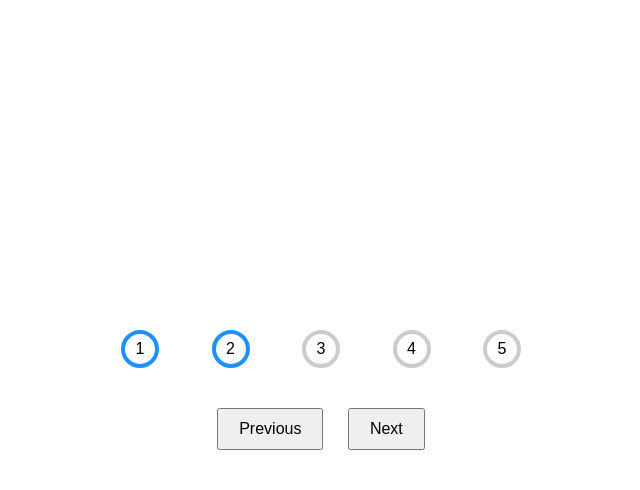
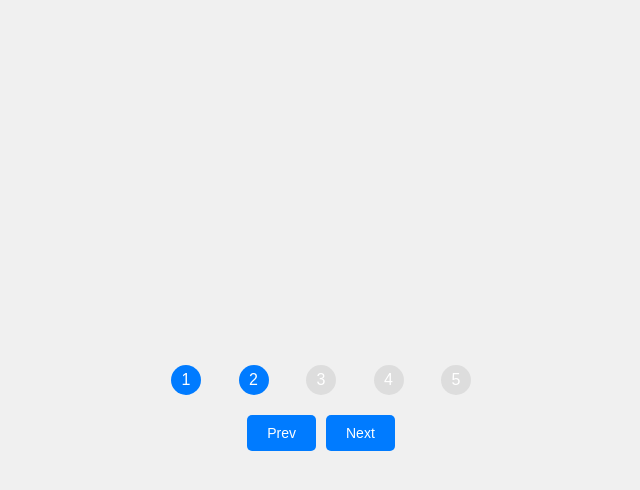
Before and after one commit to acciojob/progress-bar-Kanchanprajapat, a website: page main.html in a window 1280 px wide. Both pictures are taken after a click on the button "Next". Shown: the whole page, without its empty margins (319-959 px from the left). Drawn offline with Linux system fonts and the light colour scheme.

Commit message:
created a submission

```diff
--- a/main.html
+++ b/main.html
@@ -1,29 +1,23 @@
 <!DOCTYPE html>
-
-<html>
-
+<html lang="en">
 <head>
-	<link rel="stylesheet" href="styles.css">
+    <meta charset="UTF-8">
+    <meta name="viewport" content="width=device-width, initial-scale=1.0">
+    <title>Progress Bar</title>
+    <link rel="stylesheet" href="styles.css">
 </head>
-
 <body>
-	<!-- the entire body must be written by student -->
-	 <div class="progress-bar">
-        <div id="circle-1" class="circle active">1</div>
-        <div id="circle-2" class="circle">2</div>
-        <div id="circle-3" class="circle">3</div>
-        <div id="circle-4" class="circle">4</div>
-        <div id="circle-5" class="circle">5</div>
+    <div class="progress-container">
+        <div class="circle active" id="circle-1">1</div>
+        <div class="circle" id="circle-2">2</div>
+        <div class="circle" id="circle-3">3</div>
+        <div class="circle" id="circle-4">4</div>
+        <div class="circle" id="circle-5">5</div>
     </div>
-
     <div class="buttons">
-        <button id="prev" disabled>Previous</button>
+        <button id="prev" disabled>Prev</button>
         <button id="next">Next</button>
     </div>
-
-    <script type="text/javascript" src="./script.js">
-</script>
-
+    <script src="script.js"></script>
 </body>
-
 </html>
--- a/script.js
+++ b/script.js
@@ -1,45 +1,45 @@
 //your JS code here. If required.
-document.addEventListener("DOMContentLoaded", function () {
-  const circles = document.querySelectorAll(".circle");
-  const prevButton = document.getElementById("prev");
-  const nextButton = document.getElementById("next");
-  let currentActive = 0;
+const prevButton = document.getElementById('prev');
+const nextButton = document.getElementById('next');
+const circles = document.querySelectorAll('.circle');
 
-  updateButtons();
+let currentActive = 1;
 
-  nextButton.addEventListener("click", function () {
+nextButton.addEventListener('click', () => {
     currentActive++;
-    updateProgress();
+
+    if (currentActive > circles.length) {
+        currentActive = circles.length;
+    }
+
+    update();
 });
 
-  prevButton.addEventListener("click", function () {
+prevButton.addEventListener('click', () => {
     currentActive--;
-    updateProgress();
+
+    if (currentActive < 1) {
+        currentActive = 1;
+    }
+
+    update();
 });
 
-  function updateProgress() {
-    circles.forEach((circle, index) => {
-      if (index <= currentActive) {
-        circle.classList.add("active");
+function update() {
+    circles.forEach((circle, idx) => {
+        if (idx < currentActive) {
+            circle.classList.add('active');
         } else {
-        circle.classList.remove("active");
+            circle.classList.remove('active');
         }
     });
 
-    updateButtons();
-  }
-
-  function updateButtons() {
-    if (currentActive === 0) {
+    if (currentActive === 1) {
         prevButton.disabled = true;
+    } else if (currentActive === circles.length) {
+        nextButton.disabled = true;
     } else {
         prevButton.disabled = false;
-    }
-
-    if (currentActive === circles.length - 1) {
-      nextButton.disabled = true;
-    } else {
         nextButton.disabled = false;
     }
 }
-});
--- a/styles.css
+++ b/styles.css
@@ -1,50 +1,54 @@
 /*  your css code here. If applicable */
 body {
-    font-family: Arial, sans-serif;
     display: flex;
-    flex-direction: column;
     justify-content: center;
     align-items: center;
     height: 100vh;
-    margin: 0;
+    flex-direction: column;
+    font-family: Arial, sans-serif;
+    background-color: #f0f0f0;
 }
 
-.progress-bar {
+.progress-container {
     display: flex;
     justify-content: space-between;
-    width: 400px;
+    width: 300px;
     margin-bottom: 20px;
+    position: relative;
 }
 
 .circle {
     width: 30px;
     height: 30px;
+    background-color: #ddd;
     border-radius: 50%;
     display: flex;
     justify-content: center;
     align-items: center;
-    border: 4px solid #ccc;
-    background-color: white;
+    font-size: 16px;
+    color: white;
 }
 
-.circle.active {
-    background-color: white;
-    border: 4px solid dodgerblue;
+.active {
+    background-color: #007bff;
 }
 
 .buttons {
-    margin: 20px;
-    text-align: center;
+    display: flex;
+    gap: 10px;
 }
 
 button {
     padding: 10px 20px;
-    font-size: 16px;
-    margin: 0 10px;
+    border: none;
+    background-color: #007bff;
+    color: white;
     cursor: pointer;
+    border-radius: 5px;
+    font-size: 14px;
 }
 
 button:disabled {
-    opacity: 0.5;
+    background-color: #aaa;
     cursor: not-allowed;
 }
```
Lines whose indentation alone changed are shown as unchanged.
